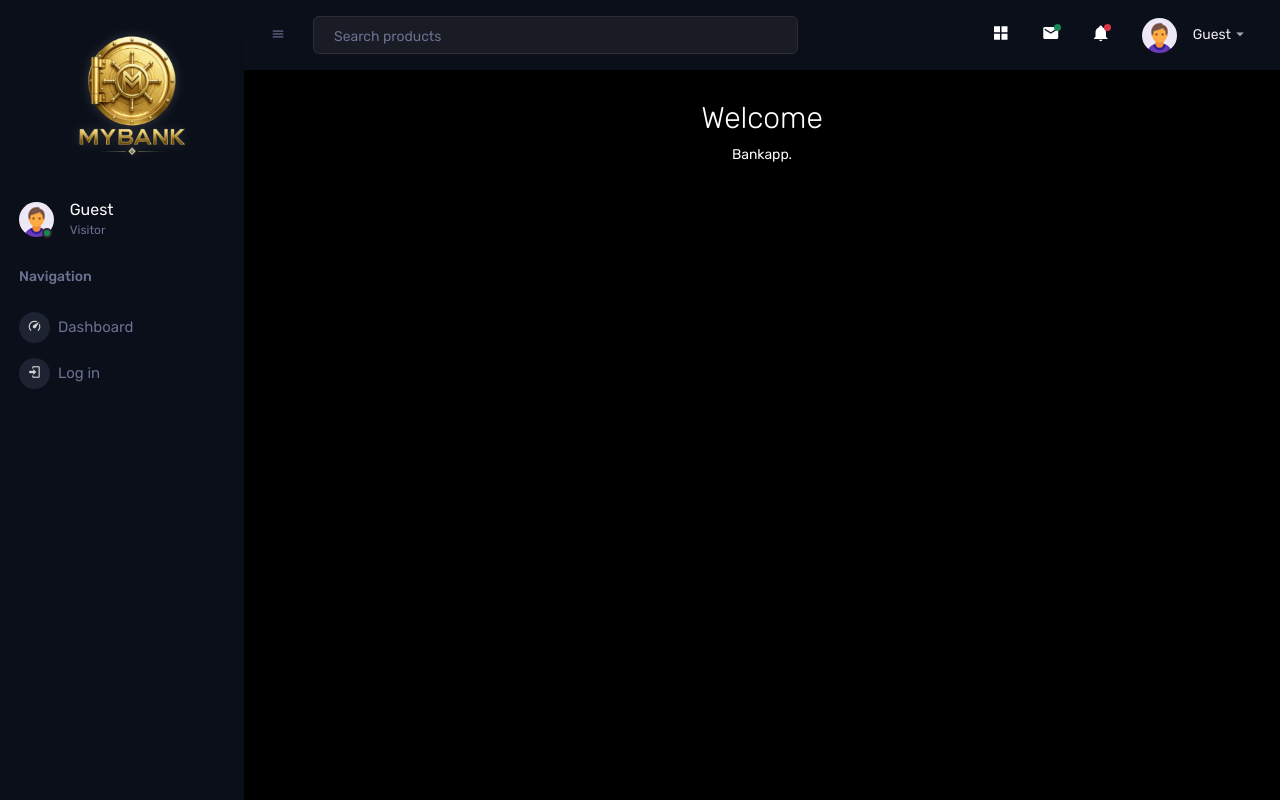
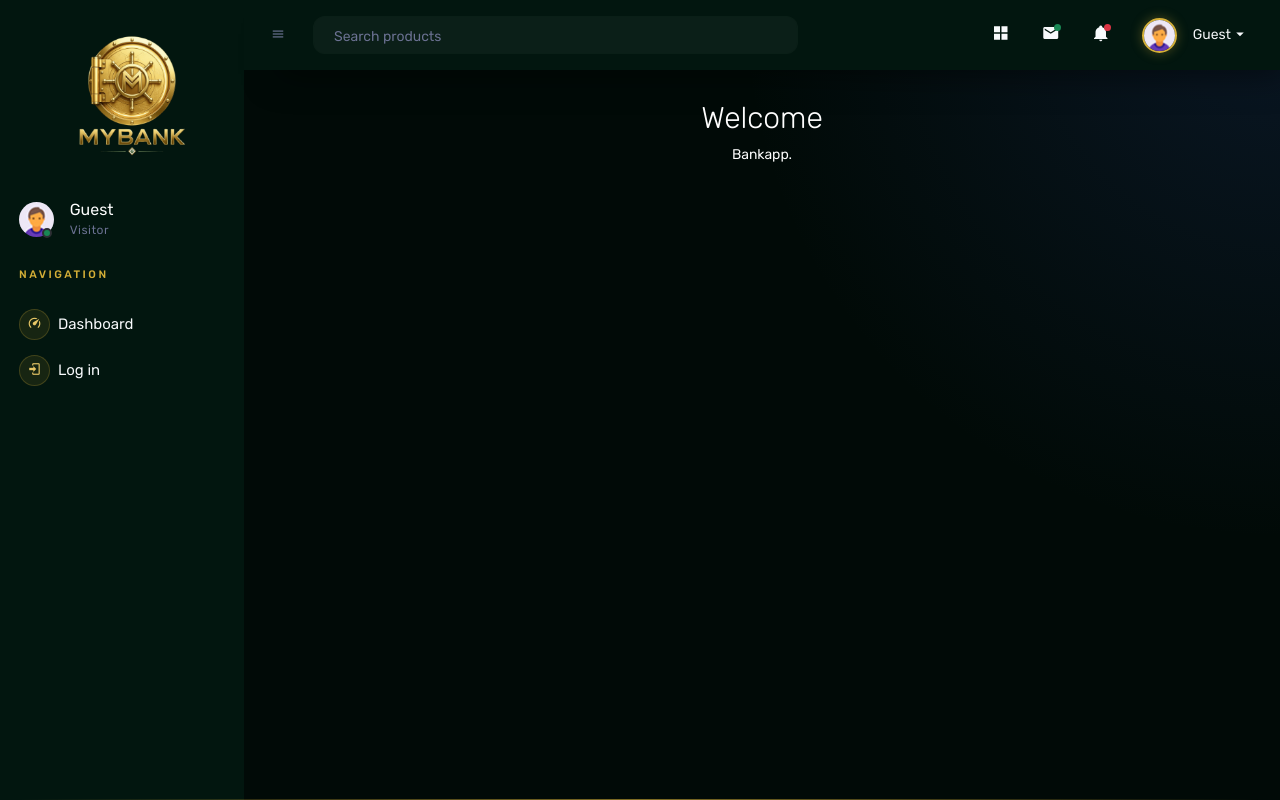
Before and after one commit to nninnie/Banksystem, an ASP.NET Core app: page / in a window 1280 px wide. Run offline with ASP.NET Core 8, Linux system fonts and the light colour scheme.

Commit message:
CSS - uppdaterade färger.  Smaragdgrönt dark mode + guldaccent

```diff
--- a/wwwroot/my-css/style.css
+++ b/wwwroot/my-css/style.css
@@ -1,5 +1,61 @@
-/* === SIDEBAR: Logocontainer === */
-.sidebar .sidebar-brand-wrapper {
+/* ==========================================================
+   TEMA – färgvariabler
+   ========================================================== */
+:root {
+    --bg: #010a07;
+    --nav-sidebar: #02160F;
+    --card: #FFFFFF;
+    --line: rgba(4, 35, 23, 0.12); /* Subtil linje i smaragdton */
+    --gold: #D4AF37;
+    --gold-soft: #E8C766;
+    --gold-line: rgba(212, 175, 55, 0.22);
+    --text: #F8FAFC;
+    --muted: #94A3B8;
+}
+
+
+/* ==========================================================
+   BAKGRUND
+   ========================================================== */
+html body .container-scroller,
+html body .page-body-wrapper,
+html body .main-panel,
+html body .content-wrapper {
+    background: transparent !important;
+}
+
+html body {
+    background-color: var(--bg) !important;
+    background-image: radial-gradient(900px circle at 100% 0%, rgba(50, 80, 170, 0.18), transparent 60%) !important;
+    background-attachment: fixed !important;
+}
+
+
+/* ==========================================================
+   SIDEBAR – bakgrund och layout
+   ========================================================== */
+    html body .sidebar {
+        background: var(--nav-sidebar) !important;
+    }
+
+/* Menylistan: lite luft överst */
+.sidebar .nav {
+    padding-top: 10px !important;
+}
+
+    /* Rubriken "Navigation" */
+    .sidebar .nav .nav-item.nav-category .nav-link {
+        color: var(--gold) !important;
+        font-size: 0.68rem;
+        letter-spacing: 2.5px;
+        text-transform: uppercase;
+    }
+
+
+/* ==========================================================
+   SIDEBAR – logotyp
+   ========================================================== */
+html body .sidebar .sidebar-brand-wrapper {
     height: auto !important;
     padding: 30px 0 !important;
     display: flex;
@@ -7,34 +63,32 @@
     align-items: flex-start;
     justify-content: flex-start;
     width: 100% !important;
-    background: #0A0F1A !important;
+    background: var(--nav-sidebar) !important;
+    border-bottom: none;
 }
 
-/* Menylistan: ingen extra padding överst */
-.sidebar .nav {
-    padding-top: 0 !important;
+    /* Tunn guldlinje under loggan */
+    html body .sidebar .sidebar-brand-wrapper::after {
+        content: "";
+        position: absolute;
+        left: 20px;
+        right: 20px;
+        bottom: 0;
+        height: 1px;
+        background: linear-gradient(90deg, transparent, var(--gold), transparent);
+        opacity: 0.6;
     }
 
-    /* Profilsektionen: dra upp den mot loggan (rätt selektor för din HTML) */
-    .sidebar .nav .nav-item.profile {
-        margin-top: 0 !important;
-        padding-top: 0 !important;
-    }
-
-        .sidebar .nav .nav-item.profile .profile-desc {
-            padding-top: 0 !important;
-        }
-
-/* === SIDEBAR: Stor logga === */
+/* Stora loggan */
 .sidebar-brand-wrapper .brand-logo img {
     width: 130px !important;
     height: auto !important;
     object-fit: contain !important;
     display: block;
-    filter: drop-shadow(0 0 6px rgba(255,255,255,0.15));
+
 }
 
-/* === SIDEBAR: Mini-logga === */
+/* Mini-loggan (hopfälld sidebar) */
 .sidebar-brand-wrapper .brand-logo-mini img {
     width: 70px !important;
     height: auto !important;
@@ -45,7 +99,10 @@
     margin-top: 6px !important;
 }
 
-/* === COLLAPSED MODE: Centrera mini-loggan === */
+
+/* ==========================================================
+   HOPFÄLLD SIDEBAR – centrera mini-loggan
+   ========================================================== */
 .sidebar-icon-only .sidebar-brand-wrapper {
     width: 100% !important;
     padding: 20px 0 10px 0 !important;
@@ -67,60 +124,171 @@
             margin: 0 auto !important;
         }
 
-/* === SIDEBAR: Profil === */
-.sidebar .nav .nav-item.nav-profile {
-    margin-top: 10px !important;
+
+/* ==========================================================
+   SIDEBAR – profil
+   ========================================================== */
+.sidebar .nav .nav-item.profile {
+    margin-top: 0 !important;
+    padding-top: 0 !important;
 }
 
-.sidebar .nav {
-    padding-top: 10px !important;
+    .sidebar .nav .nav-item.profile .profile-desc {
+        padding-top: 0 !important;
     }
 
-/* === SIDEBAR: Bakgrund + ikonfärg === */
-.sidebar {
-    background: #0A0F1A !important;
+/* Rollen under namnet i guld */
+.sidebar .profile-name span {
+    color: var(--gold-soft);
+    font-size: 0.75rem;
+    letter-spacing: 0.5px;
+}
+
+
+/* ==========================================================
+   SIDEBAR – menyrader och ikoner
+   ========================================================== */
+
+/* Ikon-cirkeln med tunn guldkant */
+.sidebar .nav .nav-item .menu-icon {
+    background: rgba(212, 175, 55, 0.10) !important;
+    border: 1px solid var(--gold-line);
+    border-radius: 50%;
 }
 
 .sidebar .nav .nav-item .nav-link i {
-        color: #F2F2F2 !important;
-        opacity: 0.85;
+    color: var(--gold-soft) !important;
+    opacity: 1;
 }
 
-/* === NAVBAR: Bakgrund + textfärg === */
-.navbar {
-    background: #0A0F1A !important;
+.sidebar .nav .nav-item .menu-title {
+    color: var(--text) !important;
 }
 
+/* Hover och aktiv sida: guldstreck och tonad bakgrund */
+.sidebar .nav .nav-item .nav-link:hover,
+.sidebar .nav .nav-item.active > .nav-link {
+    background: linear-gradient(90deg, rgba(212, 175, 55, 0.14), transparent) !important;
+    border-left: 3px solid var(--gold);
+    border-radius: 0 10px 10px 0;
+}
+
+    .sidebar .nav .nav-item .nav-link:hover .menu-title {
+        color: var(--gold) !important;
+    }
+
+    .sidebar .nav .nav-item .nav-link:hover .menu-icon,
+    .sidebar .nav .nav-item.active .menu-icon {
+        background: rgba(212, 175, 55, 0.22) !important;
+        box-shadow: 0 0 14px rgba(212, 175, 55, 0.25);
+    }
+
+    .sidebar .nav .nav-item .nav-link:hover i {
+        color: var(--gold) !important;
+    }
+
+
+/* ==========================================================
+   NAVBAR
+   ========================================================== */
+html body .navbar,
+html body .navbar .navbar-menu-wrapper {
+    background: var(--nav-sidebar) !important;
+}
+
+/* Textfärg och guld vid hover */
 .navbar .navbar-brand,
 .navbar .navbar-menu-wrapper .nav-link {
-        color: #F2F2F2 !important;
+    color: var(--text) !important;
 }
 
 .navbar .nav-link:hover {
-        color: #D4AF37 !important;
+    color: var(--gold) !important;
 }
 
-/* === SIDEBAR: Hover-effekter === */
-.sidebar .nav .nav-item .nav-link:hover {
-    background: rgba(212, 175, 55, 0.08) !important;
-    border-radius: 8px;
+/* Sökfältet */
+.navbar .search .form-control {
+    background: rgba(255, 255, 255, 0.04) !important;
+    border: 1px solid var(--line) !important;
+    border-radius: 12px;
+    color: var(--text);
 }
 
-    .sidebar .nav .nav-item .nav-link:hover .menu-title {
-        color: #D4AF37 !important;
+    .navbar .search .form-control:focus {
+        border-color: var(--gold) !important;
+        box-shadow: 0 0 0 3px rgba(212, 175, 55, 0.15) !important;
     }
 
-    .sidebar .nav .nav-item .nav-link:hover .menu-icon {
-        background: rgba(212, 175, 55, 0.15) !important;
+/* Profilbild med guldring */
+.navbar .navbar-profile img {
+    border: 2px solid var(--gold) !important;
+    box-shadow: 0 0 12px rgba(212, 175, 55, 0.35) !important;
+    border-radius: 50% !important;
 }
 
-    .sidebar .nav .nav-item .nav-link:hover i {
-        color: #D4AF37 !important;
-        opacity: 1;
+.navbar .navbar-profile-name {
+    color: var(--text) !important;
 }
 
-/* === NAVBAR: Ikonfärger === */
+.navbar .navbar-profile-name small {
+    color: var(--gold-soft) !important;
+    font-size: 0.75rem;
+}
 
+/* Ikoner i navbaren */
 .icon-white {
     color: #ffffff;
 }
+
+/* Dropdown inlogg */
+.navbar .navbar-menu-wrapper {
+    background: var(--nav-sidebar) !important;
+}
+
+.navbar .dropdown-menu {
+    background: var(--nav-sidebar) !important;
+    border: 1px solid var(--gold-line) !important;
+    border-radius: 12px !important;
+    box-shadow: 0 18px 50px rgba(0, 0, 0, 0.55) !important;
+    padding: 10px 0 !important;
+}
+
+.navbar .dropdown-menu .dropdown-item i {
+    color: var(--gold) !important;
+    transition: 0.2s ease;
+}
+
+.navbar .dropdown-menu .dropdown-item:hover {
+    background-color: #02160F !important;
+    color: var(--gold) !important;
+}
+
+.navbar .dropdown-menu .dropdown-item:hover i {
+    color: var(--gold-soft) !important;
+}
+
+/* Hover ikons */
+.navbar .navbar-menu-wrapper i {
+    color: var(--text) !important;
+    transition: 0.2s ease;
+}
+
+.navbar .navbar-menu-wrapper i:hover {
+    color: var(--gold) !important;
+}
+
+
+/* ==========================================================
+   KORT
+   ========================================================== */
+.card {
+    background: var(--card) !important;
+    border: 1px solid var(--line) !important;
+    border-radius: 14px;
+    box-shadow: 0 10px 30px rgba(0, 0, 0, 0.30);
+}
+
+    .card .card-title {
+        color: var(--text);
+        letter-spacing: 0.3px;
+    }
```
Lines whose indentation alone changed are shown as unchanged.
